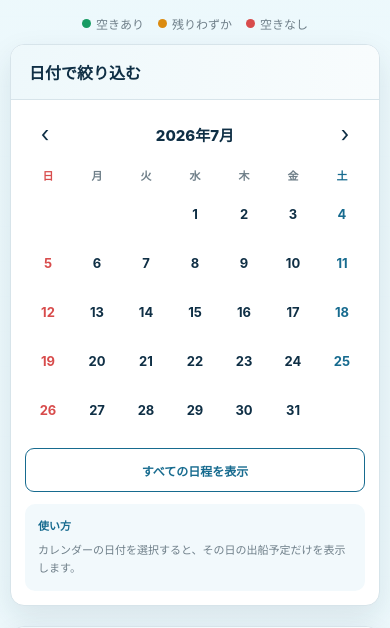
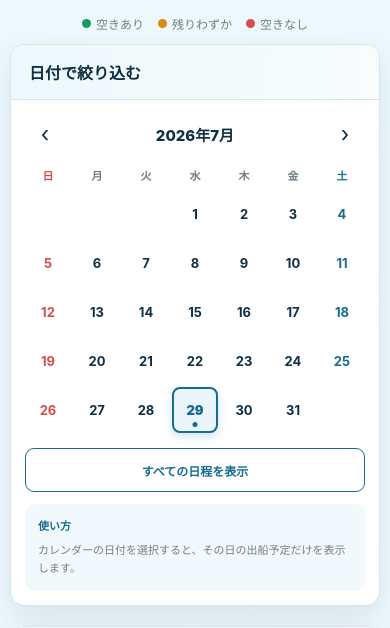
Before and after one commit to soya-kosuge/houryoumaru-mock, a plain HTML site: page shipSchedule.html in a window 390 px wide. Shown: the part 201-829 px from the top of the page. Drawn offline with Linux system fonts and the light colour scheme.

Commit message:
カレンダーの表記を修正しました。

```diff
--- a/shipSchedule.css
+++ b/shipSchedule.css
@@ -283,29 +283,85 @@ h1 {
 }
 
 .calendar-day {
+    position: relative;
     padding: 0;
     display: grid;
     place-items: center;
     color: var(--navy);
     background: transparent;
-    border: 0;
+    border: 2px solid transparent;
     border-radius: 8px;
     font: inherit;
     font-size: 12px;
     font-weight: 700;
     cursor: pointer;
-    transition: color 0.18s ease, background 0.18s ease;
+    transition: color 0.18s ease, background 0.18s ease, border-color 0.18s ease, box-shadow 0.18s ease, transform 0.18s ease;
 }
 
     .calendar-day:hover {
         background: var(--sky);
     }
 
+    .calendar-day:active {
+        transform: scale(0.94);
+    }
+
+    .calendar-day:focus-visible {
+        outline: 3px solid rgba(23, 107, 143, 0.3);
+        outline-offset: 2px;
+    }
+
+    /*--今日の日付--*/
+
+    .calendar-day.is-today {
+        color: var(--blue);
+        background: var(--sky);
+        border-color: var(--blue);
+        font-weight: 900;
+        box-shadow: 0 4px 10px rgba(23, 107, 143, 0.18);
+    }
+
+        .calendar-day.is-today::after {
+            content: "";
+            position: absolute;
+            bottom: 3px;
+            left: 50%;
+            width: 4px;
+            height: 4px;
+            background: var(--blue);
+            border-radius: 50%;
+            transform: translateX(-50%);
+        }
+
+    /*--選択中の日付--*/
+
     .calendar-day.is-selected {
         color: var(--white);
         background: var(--blue);
+        border-color: var(--blue);
         box-shadow: 0 5px 12px rgba(23, 107, 143, 0.24);
     }
+
+        .calendar-day.is-selected:hover {
+            color: var(--white);
+            background: #125b7b;
+            border-color: #125b7b;
+        }
+
+        /*--今日かつ選択中--*/
+
+        .calendar-day.is-selected.is-today {
+            color: var(--white);
+            background: var(--blue);
+            border-color: var(--navy);
+            box-shadow: 0 0 0 2px var(--white), 0 0 0 4px var(--blue), 0 5px 12px rgba(23, 107, 143, 0.24);
+        }
+
+            .calendar-day.is-selected.is-today::after {
+                background: var(--white);
+            }
+
+/*--すべての日程を表示ボタン--*/
 
 .show-all-button {
     width: calc(100% - 28px);
@@ -535,6 +591,7 @@ footer {
 }
 
 /*--タブレット--*/
+
 @media (max-width: 1024px) {
     .header-inner,
     main {
@@ -554,6 +611,7 @@ footer {
 }
 
 /*--スマートフォン--*/
+
 @media (max-width: 768px) {
     html,
     body {
@@ -632,6 +690,12 @@ footer {
         min-height: 38px;
         font-size: 13px;
     }
+
+        .calendar-day.is-today::after {
+            bottom: 4px;
+            width: 5px;
+            height: 5px;
+        }
 
     .show-all-button {
         min-height: 44px;
@@ -713,6 +777,8 @@ footer {
     }
 }
 
+/*--小さいスマートフォン--*/
+
 @media (max-width: 390px) {
     main {
         padding: 0 10px;
--- a/shipSchedule.js
+++ b/shipSchedule.js
@@ -7,8 +7,21 @@ const filterResult = document.getElementById('filter-result');
 const emptyResult = document.getElementById('empty-result');
 const showAllButton = document.getElementById('show-all');
 
-const availableDates = new Set(cards.map((card) => card.dataset.date));
-let displayedMonth = new Date(2026, 6, 1);
+const today = new Date();
+today.setHours(0, 0, 0, 0);
+
+const todayKey = toDateKey(
+    today.getFullYear(),
+    today.getMonth(),
+    today.getDate()
+);
+
+let displayedMonth = new Date(
+    today.getFullYear(),
+    today.getMonth(),
+    1
+);
+
 let selectedDate = null;
 
 function toDateKey(year, monthIndex, day) {
@@ -19,6 +32,7 @@ function formatSelectedDate(dateKey) {
     const [year, month, day] = dateKey.split('-').map(Number);
     const week = ['日', '月', '火', '水', '木', '金', '土'];
     const date = new Date(year, month - 1, day);
+
     return `${year}年${month}月${day}日（${week[date.getDay()]}）`;
 }
 
@@ -34,26 +48,47 @@ function renderCalendar() {
     for (let i = 0; i < firstWeekday; i += 1) {
         const blank = document.createElement('span');
         blank.className = 'calendar-blank';
+        blank.setAttribute('aria-hidden', 'true');
         calendarGrid.appendChild(blank);
     }
 
     for (let day = 1; day <= lastDay; day += 1) {
         const dateKey = toDateKey(year, month, day);
         const button = document.createElement('button');
+
         button.type = 'button';
         button.className = 'calendar-day';
         button.textContent = day;
         button.dataset.date = dateKey;
-        button.setAttribute('aria-label', `${month + 1}月${day}日の予定を表示`);
 
-        if (selectedDate === dateKey) {
+        const isToday = dateKey === todayKey;
+        const isSelected = selectedDate === dateKey;
+
+        if (isToday) {
+            button.classList.add('is-today');
+            button.setAttribute('aria-current', 'date');
+            button.setAttribute(
+                'aria-label',
+                `今日、${month + 1}月${day}日の予定を表示`
+            );
+        } else {
+            button.setAttribute(
+                'aria-label',
+                `${month + 1}月${day}日の予定を表示`
+            );
+        }
+
+        if (isSelected) {
             button.classList.add('is-selected');
             button.setAttribute('aria-pressed', 'true');
         } else {
             button.setAttribute('aria-pressed', 'false');
         }
 
-        button.addEventListener('click', () => filterByDate(dateKey));
+        button.addEventListener('click', () => {
+            filterByDate(dateKey);
+        });
+
         calendarGrid.appendChild(button);
     }
 }
@@ -65,32 +100,59 @@ function filterByDate(dateKey) {
     cards.forEach((card) => {
         const shouldShow = card.dataset.date === dateKey;
         card.hidden = !shouldShow;
-        if (shouldShow) visibleCount += 1;
+
+        if (shouldShow) {
+            visibleCount += 1;
+        }
     });
 
     const dateLabel = formatSelectedDate(dateKey);
-    filterResult.textContent = `${dateLabel}の出船予定を表示しています`;
+
+    if (dateKey === todayKey) {
+        filterResult.textContent =
+            `今日・${dateLabel}の出船予定を表示しています`;
+    } else {
+        filterResult.textContent =
+            `${dateLabel}の出船予定を表示しています`;
+    }
+
     emptyResult.hidden = visibleCount !== 0;
     renderCalendar();
 }
 
 function showAllSchedules() {
     selectedDate = null;
-    cards.forEach((card) => { card.hidden = false; });
+
+    cards.forEach((card) => {
+        card.hidden = false;
+    });
+
     filterResult.textContent = '';
     emptyResult.hidden = true;
+
     renderCalendar();
 }
 
 document.getElementById('prev-month').addEventListener('click', () => {
-    displayedMonth = new Date(displayedMonth.getFullYear(), displayedMonth.getMonth() - 1, 1);
+    displayedMonth = new Date(
+        displayedMonth.getFullYear(),
+        displayedMonth.getMonth() - 1,
+        1
+    );
+
     renderCalendar();
 });
 
 document.getElementById('next-month').addEventListener('click', () => {
-    displayedMonth = new Date(displayedMonth.getFullYear(), displayedMonth.getMonth() + 1, 1);
+    displayedMonth = new Date(
+        displayedMonth.getFullYear(),
+        displayedMonth.getMonth() + 1,
+        1
+    );
+
     renderCalendar();
 });
 
 showAllButton.addEventListener('click', showAllSchedules);
+
 renderCalendar();
```
Also changed, not shown: shipSchedule.html (+3 -0 lines).
